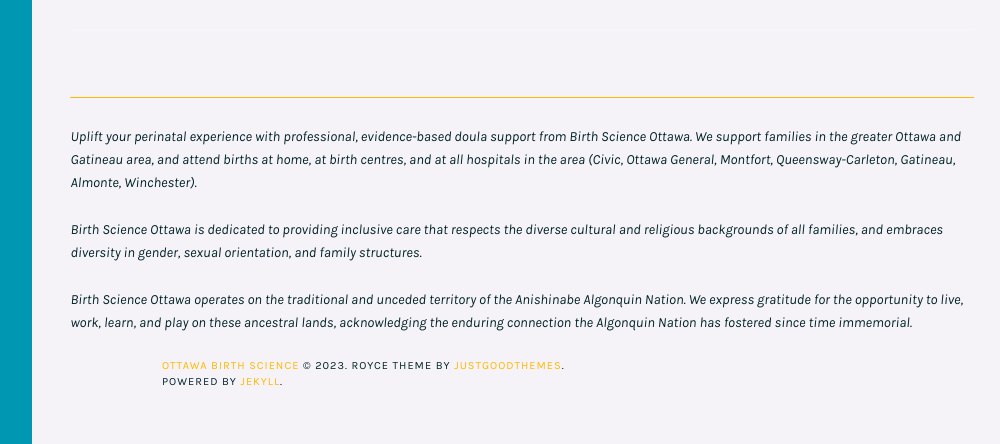
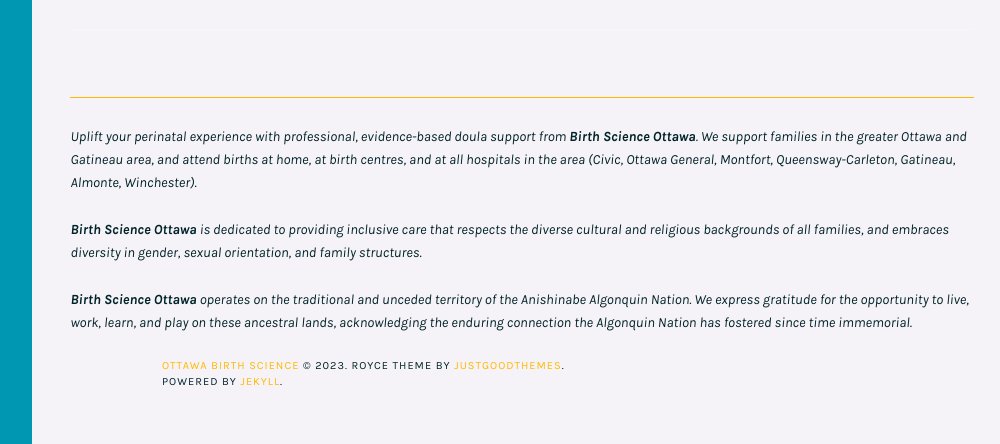
Before and after one commit to mch3rry/mypage, a Jekyll site: the page built from index.html, in a window 1280 px wide and 985 px high, cut to the strip 541-985 px from the top of the window. Shown: the whole strip, without its empty margins (268-1268 px from the left). Built offline with Jekyll 4.4.1, drawn with Linux system fonts in a browser that asks for light colours; the list of posts is cut into pages by our own code.

Commit message:
Update footer.html

```diff
--- a/_includes/footer.html
+++ b/_includes/footer.html
@@ -1,11 +1,11 @@
 <footer id="colophon" class="site-footer">
     <hr style="height:1px;border-width:0;color:#ffb901;background-color:#ffb901">
 
-    <p style="font-size: 14px"><i>Uplift your perinatal experience with professional, evidence-based doula support from Birth Science Ottawa. We support families in the greater Ottawa and Gatineau area, and attend births at home, at birth centres, and at all hospitals in the area (Civic, Ottawa General, Montfort, Queensway-Carleton, Gatineau, Almonte, Winchester).</i></p>
+    <p style="font-size: 14px"><i>Uplift your perinatal experience with professional, evidence-based doula support from <b>Birth Science Ottawa</b>. We support families in the greater Ottawa and Gatineau area, and attend births at home, at birth centres, and at all hospitals in the area (Civic, Ottawa General, Montfort, Queensway-Carleton, Gatineau, Almonte, Winchester).</i></p>
 
-    <p style="font-size: 14px"><i>Birth Science Ottawa is dedicated to providing inclusive care that respects the diverse cultural and religious backgrounds of all families, and embraces diversity in gender, sexual orientation, and family structures.</i></p>
+    <p style="font-size: 14px"><i><b>Birth Science Ottawa</b> is dedicated to providing inclusive care that respects the diverse cultural and religious backgrounds of all families, and embraces diversity in gender, sexual orientation, and family structures.</i></p>
 
-    <p style="font-size: 14px"><i>Birth Science Ottawa operates on the traditional and unceded territory of the Anishinabe Algonquin Nation. We express gratitude for the opportunity to live, work, learn, and play on these ancestral lands, acknowledging the enduring connection the Algonquin Nation has fostered since time immemorial.</i></p>
+    <p style="font-size: 14px"><i><b>Birth Science Ottawa</b> operates on the traditional and unceded territory of the Anishinabe Algonquin Nation. We express gratitude for the opportunity to live, work, learn, and play on these ancestral lands, acknowledging the enduring connection the Algonquin Nation has fostered since time immemorial.</i></p>
 
     <p class="site-info inner">
         <a href="#">{{ site.name }}</a> &copy; {{ site.time | date: '%Y' }}. Royce theme by
```
